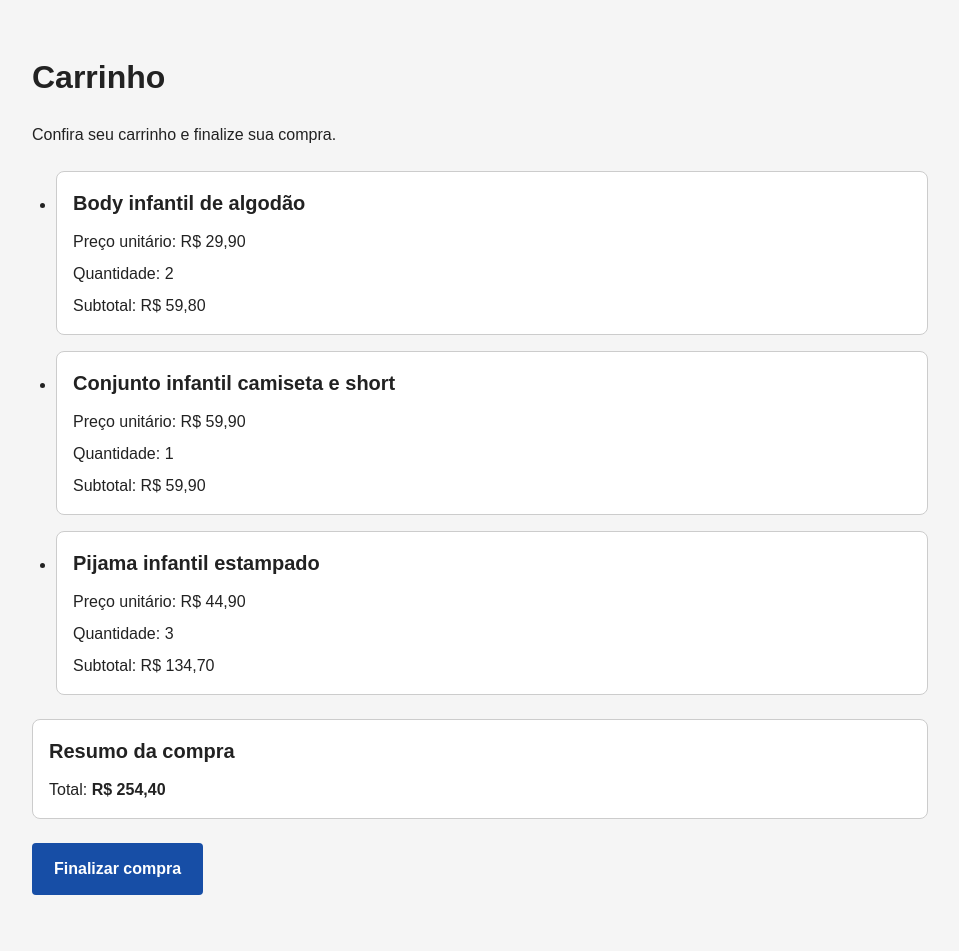
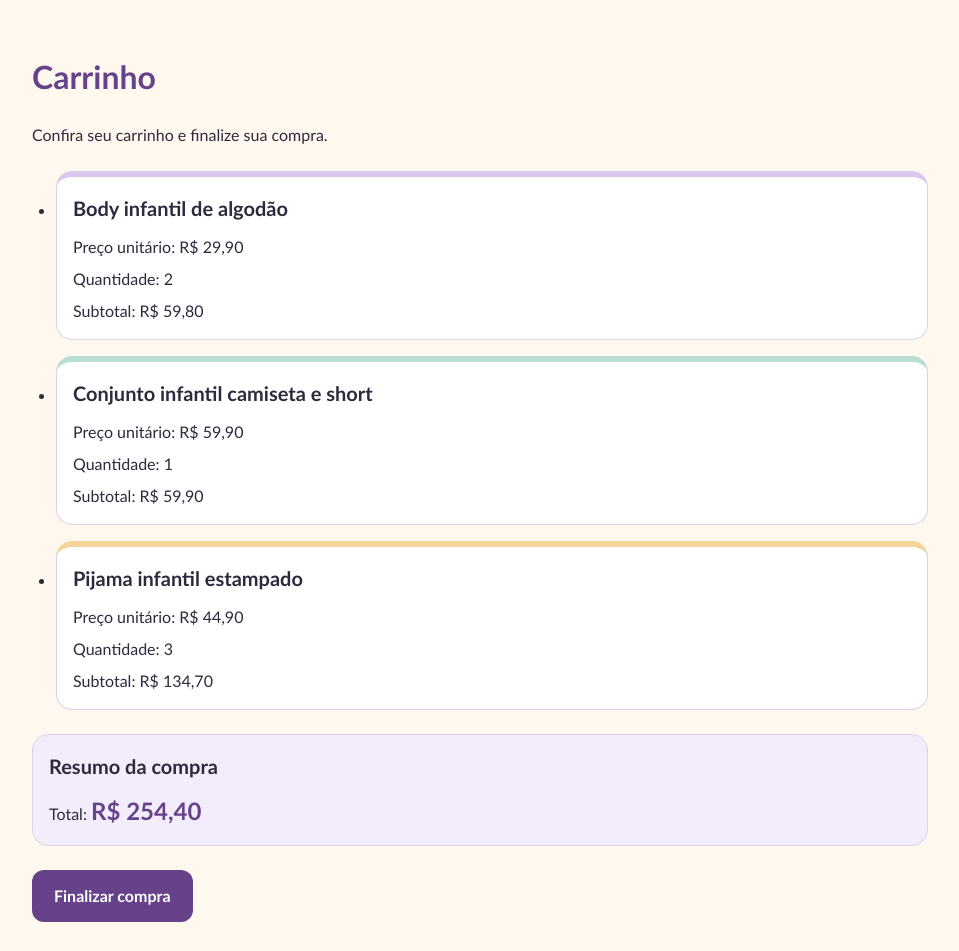
Before and after one commit to thaysifreccia/checkout-react, a React (Vite) app: page / in a window 1280 px wide. Shown: the top 951 px of the page, without its empty margins (160-1119 px from the left). Before the commit the page ends 927 px from the top, so only its background shows below. Built offline with nearby package versions, Linux system fonts and the light colour scheme.

Commit message:
Melhorias visuais

```diff
--- a/src/App.css
+++ b/src/App.css
@@ -21,8 +21,8 @@ main {
 .resumo-compra {
   padding: 16px;
   background-color: #fff;
-  border: 1px solid #ccc;
-  border-radius: 8px;
+  border: 1px solid #ddd2e9;
+  border-radius: 16px;
   overflow-wrap: anywhere;
 }
 
@@ -39,13 +39,19 @@ main {
 
 .resumo-compra {
   margin-bottom: 24px;
+  background-color: #f3ecfa;
+}
+
+.resumo-compra strong {
+  font-size: 1.5rem;
+  color: #65428a;
 }
 
 .formulario-pagamento {
   padding: 16px;
   background-color: #fff;
-  border: 1px solid #ccc;
-  border-radius: 8px;
+  border: 1px solid #ddd2e9;
+  border-radius: 16px;
 }
 
 .formulario-pagamento h2 {
@@ -87,8 +93,8 @@ main {
   display: inline-block;
   padding: 12px 20px;
   border: 2px solid transparent;
-  border-radius: 4px;
-  background-color: #174ea6;
+  border-radius: 12px;
+  background-color: #65428a;
   color: #fff;
   font-weight: bold;
   text-align: center;
@@ -97,7 +103,7 @@ main {
 }
 
 .acao-principal:hover:not(:disabled) {
-  background-color: #103b80;
+  background-color: #4c306b;
 }
 
 .acao-principal:disabled {
@@ -108,6 +114,22 @@ main {
 a:focus-visible,
 button:focus-visible,
 input:focus-visible {
-  outline: 3px solid #174ea6;
+  outline: 3px solid #65428a;
   outline-offset: 3px;
 }
+
+main h1 {
+  color: #65428a;
+}
+
+.item-carrinho {
+  border-top: 6px solid #d9c7ed;
+}
+
+.item-carrinho:nth-child(3n + 2) {
+  border-top-color: #b8dfd2;
+}
+
+.item-carrinho:nth-child(3n) {
+  border-top-color: #f5d49a;
+}
--- a/src/index.css
+++ b/src/index.css
@@ -4,11 +4,11 @@
 
 body {
   margin: 0;
-  font-family: Arial, sans-serif;
+  font-family: "Trebuchet MS", Arial, sans-serif;
   font-size: 1rem;
   line-height: 1.5;
-  background-color: #f5f5f5;
-  color: #222;
+  background-color: #fff8ef;
+  color: #30283d;
 }
 
 input,
```
